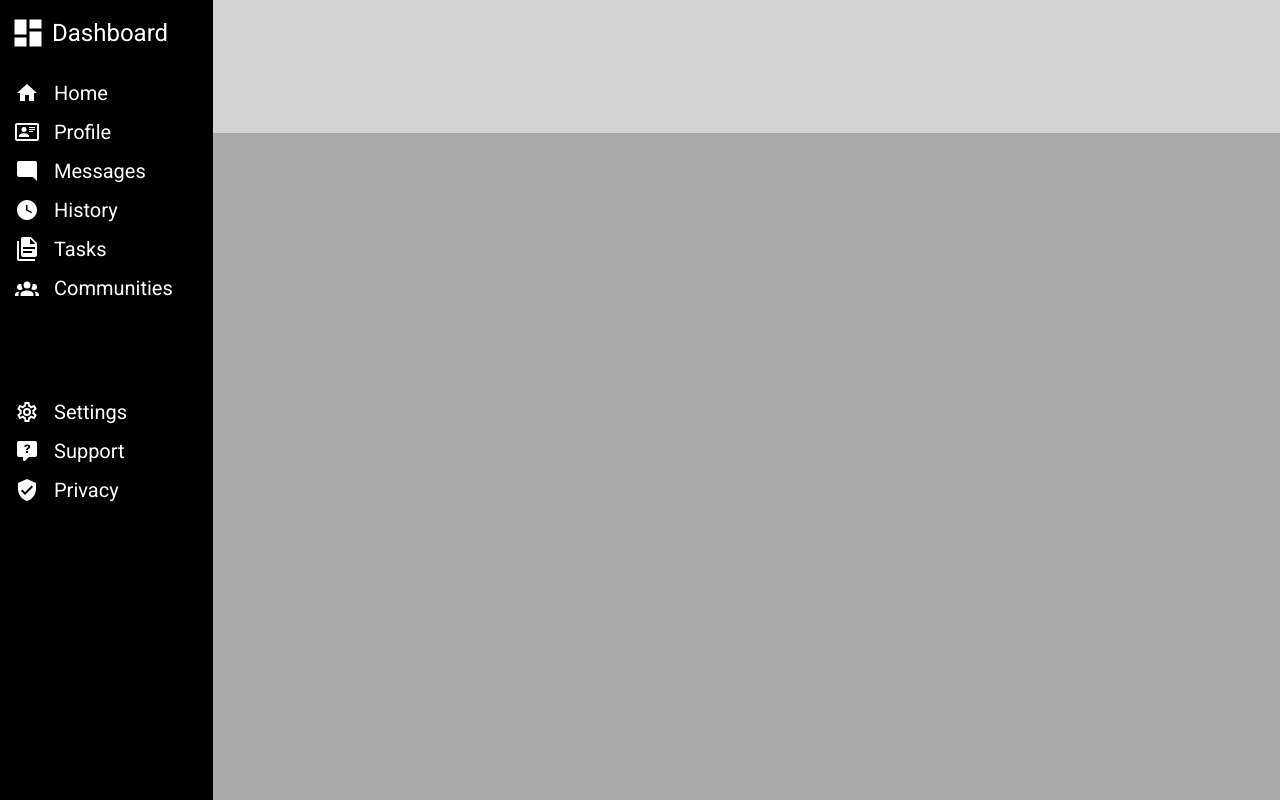
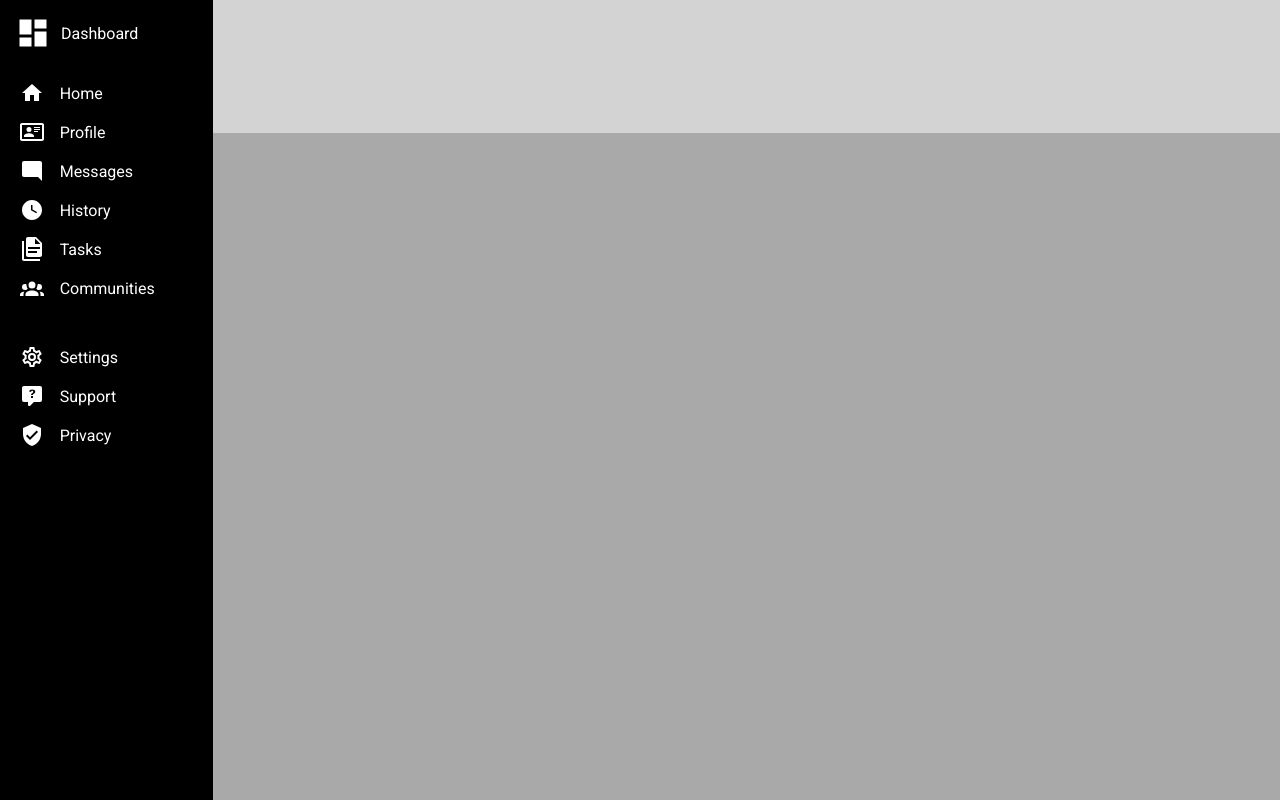
Before and after one commit to helloxmoto11/admin-dashboard, a plain HTML site: page index.html in a window 1280 px wide. Drawn offline with Linux system fonts and the light colour scheme.

Commit message:
Fresh Commit. side bar looks good.

```diff
--- a/index.html
+++ b/index.html
@@ -10,78 +10,76 @@
 </head>
 <body>
 <div class="sidebar">
-        <div class="sidebar-top">
-            <div class="sidebar-title">
+    <ul>
+        <li id="sidebar-header">
             <svg style="width:36px;height:36px" viewBox="0 0 24 24">
-                    <path fill="currentColor" d="M13,3V9H21V3M13,21H21V11H13M3,21H11V15H3M3,13H11V3H3V13Z" />
+                <path fill="currentColor" d="M13,3V9H21V3M13,21H21V11H13M3,21H11V15H3M3,13H11V3H3V13Z"/>
             </svg>
-                Dashboard
-            </div>
-            <ul>
+            <p>Dashboard</p>
+        </li>
         <li>
-                    <div>
             <svg style="width:24px;height:24px" viewBox="0 0 24 24">
-                    <path fill="currentColor" d="M10,20V14H14V20H19V12H22L12,3L2,12H5V20H10Z" />
+                <path fill="currentColor" d="M10,20V14H14V20H19V12H22L12,3L2,12H5V20H10Z"/>
             </svg>
-                    Home
-                    </div>
+            <p>Home</p>
         </li>
-                <li><div>
+        <li>
             <svg style="width:24px;height:24px" viewBox="0 0 24 24">
-                        <path fill="currentColor" d="M22,3H2C0.91,3.04 0.04,3.91 0,5V19C0.04,20.09 0.91,20.96 2,21H22C23.09,20.96 23.96,20.09 24,19V5C23.96,3.91 23.09,3.04 22,3M22,19H2V5H22V19M14,17V15.75C14,14.09 10.66,13.25 9,13.25C7.34,13.25 4,14.09 4,15.75V17H14M9,7A2.5,2.5 0 0,0 6.5,9.5A2.5,2.5 0 0,0 9,12A2.5,2.5 0 0,0 11.5,9.5A2.5,2.5 0 0,0 9,7M14,7V8H20V7H14M14,9V10H20V9H14M14,11V12H18V11H14" />
+                <path fill="currentColor"
+                      d="M22,3H2C0.91,3.04 0.04,3.91 0,5V19C0.04,20.09 0.91,20.96 2,21H22C23.09,20.96 23.96,20.09 24,19V5C23.96,3.91 23.09,3.04 22,3M22,19H2V5H22V19M14,17V15.75C14,14.09 10.66,13.25 9,13.25C7.34,13.25 4,14.09 4,15.75V17H14M9,7A2.5,2.5 0 0,0 6.5,9.5A2.5,2.5 0 0,0 9,12A2.5,2.5 0 0,0 11.5,9.5A2.5,2.5 0 0,0 9,7M14,7V8H20V7H14M14,9V10H20V9H14M14,11V12H18V11H14"/>
             </svg>
-                    Profile
-                </div></li>
+            <p>Profile</p>
+        </li>
         <li>
-                    <div>
             <svg style="width:24px;height:24px" viewBox="0 0 24 24">
-                            <path fill="currentColor" d="M22,4C22,2.89 21.1,2 20,2H4A2,2 0 0,0 2,4V16A2,2 0 0,0 4,18H18L22,22V4Z" />
+                <path fill="currentColor"
+                      d="M22,4C22,2.89 21.1,2 20,2H4A2,2 0 0,0 2,4V16A2,2 0 0,0 4,18H18L22,22V4Z"/>
             </svg>
-                        Messages
-                    </div>
+            <p>Messages</p>
         </li>
-                <li><div>
+        <li>
             <svg style="width:24px;height:24px" viewBox="0 0 24 24">
-                        <path fill="currentColor" d="M12 2C6.5 2 2 6.5 2 12C2 17.5 6.5 22 12 22C17.5 22 22 17.5 22 12S17.5 2 12 2M16.3 15.2L11 12.3V7H12.5V11.4L17 13.9L16.3 15.2Z" />
+                <path fill="currentColor"
+                      d="M12 2C6.5 2 2 6.5 2 12C2 17.5 6.5 22 12 22C17.5 22 22 17.5 22 12S17.5 2 12 2M16.3 15.2L11 12.3V7H12.5V11.4L17 13.9L16.3 15.2Z"/>
             </svg>
-                    History
-                </div></li>
-                <li><div>
+            <p>History</p>
+        </li>
+        <li>
             <svg style="width:24px;height:24px" viewBox="0 0 24 24">
-                        <path fill="currentColor" d="M4 4V22H20V24H4C2.9 24 2 23.1 2 22V4H4M15 7H20.5L15 1.5V7M8 0H16L22 6V18C22 19.11 21.11 20 20 20H8C6.89 20 6 19.1 6 18V2C6 .89 6.89 0 8 0M17 16V14H8V16H17M20 12V10H8V12H20Z" />
+                <path fill="currentColor"
+                      d="M4 4V22H20V24H4C2.9 24 2 23.1 2 22V4H4M15 7H20.5L15 1.5V7M8 0H16L22 6V18C22 19.11 21.11 20 20 20H8C6.89 20 6 19.1 6 18V2C6 .89 6.89 0 8 0M17 16V14H8V16H17M20 12V10H8V12H20Z"/>
             </svg>
-                    Tasks
-                </div></li>
-                <li><div>
+            <p>Tasks</p>
+        </li>
+        <li id="sidebar-communities">
             <svg style="width:24px;height:24px" viewBox="0 0 24 24">
-                        <path fill="currentColor" d="M12,5.5A3.5,3.5 0 0,1 15.5,9A3.5,3.5 0 0,1 12,12.5A3.5,3.5 0 0,1 8.5,9A3.5,3.5 0 0,1 12,5.5M5,8C5.56,8 6.08,8.15 6.53,8.42C6.38,9.85 6.8,11.27 7.66,12.38C7.16,13.34 6.16,14 5,14A3,3 0 0,1 2,11A3,3 0 0,1 5,8M19,8A3,3 0 0,1 22,11A3,3 0 0,1 19,14C17.84,14 16.84,13.34 16.34,12.38C17.2,11.27 17.62,9.85 17.47,8.42C17.92,8.15 18.44,8 19,8M5.5,18.25C5.5,16.18 8.41,14.5 12,14.5C15.59,14.5 18.5,16.18 18.5,18.25V20H5.5V18.25M0,20V18.5C0,17.11 1.89,15.94 4.45,15.6C3.86,16.28 3.5,17.22 3.5,18.25V20H0M24,20H20.5V18.25C20.5,17.22 20.14,16.28 19.55,15.6C22.11,15.94 24,17.11 24,18.5V20Z" />
+                <path fill="currentColor"
+                      d="M12,5.5A3.5,3.5 0 0,1 15.5,9A3.5,3.5 0 0,1 12,12.5A3.5,3.5 0 0,1 8.5,9A3.5,3.5 0 0,1 12,5.5M5,8C5.56,8 6.08,8.15 6.53,8.42C6.38,9.85 6.8,11.27 7.66,12.38C7.16,13.34 6.16,14 5,14A3,3 0 0,1 2,11A3,3 0 0,1 5,8M19,8A3,3 0 0,1 22,11A3,3 0 0,1 19,14C17.84,14 16.84,13.34 16.34,12.38C17.2,11.27 17.62,9.85 17.47,8.42C17.92,8.15 18.44,8 19,8M5.5,18.25C5.5,16.18 8.41,14.5 12,14.5C15.59,14.5 18.5,16.18 18.5,18.25V20H5.5V18.25M0,20V18.5C0,17.11 1.89,15.94 4.45,15.6C3.86,16.28 3.5,17.22 3.5,18.25V20H0M24,20H20.5V18.25C20.5,17.22 20.14,16.28 19.55,15.6C22.11,15.94 24,17.11 24,18.5V20Z"/>
             </svg>
-                    Communities
-                </div></li>
+            <p>Communities</p>
+        </li>
+        <li>
+            <svg style="width:24px;height:24px" viewBox="0 0 24 24">
+                <path fill="currentColor"
+                      d="M12,8A4,4 0 0,1 16,12A4,4 0 0,1 12,16A4,4 0 0,1 8,12A4,4 0 0,1 12,8M12,10A2,2 0 0,0 10,12A2,2 0 0,0 12,14A2,2 0 0,0 14,12A2,2 0 0,0 12,10M10,22C9.75,22 9.54,21.82 9.5,21.58L9.13,18.93C8.5,18.68 7.96,18.34 7.44,17.94L4.95,18.95C4.73,19.03 4.46,18.95 4.34,18.73L2.34,15.27C2.21,15.05 2.27,14.78 2.46,14.63L4.57,12.97L4.5,12L4.57,11L2.46,9.37C2.27,9.22 2.21,8.95 2.34,8.73L4.34,5.27C4.46,5.05 4.73,4.96 4.95,5.05L7.44,6.05C7.96,5.66 8.5,5.32 9.13,5.07L9.5,2.42C9.54,2.18 9.75,2 10,2H14C14.25,2 14.46,2.18 14.5,2.42L14.87,5.07C15.5,5.32 16.04,5.66 16.56,6.05L19.05,5.05C19.27,4.96 19.54,5.05 19.66,5.27L21.66,8.73C21.79,8.95 21.73,9.22 21.54,9.37L19.43,11L19.5,12L19.43,13L21.54,14.63C21.73,14.78 21.79,15.05 21.66,15.27L19.66,18.73C19.54,18.95 19.27,19.04 19.05,18.95L16.56,17.95C16.04,18.34 15.5,18.68 14.87,18.93L14.5,21.58C14.46,21.82 14.25,22 14,22H10M11.25,4L10.88,6.61C9.68,6.86 8.62,7.5 7.85,8.39L5.44,7.35L4.69,8.65L6.8,10.2C6.4,11.37 6.4,12.64 6.8,13.8L4.68,15.36L5.43,16.66L7.86,15.62C8.63,16.5 9.68,17.14 10.87,17.38L11.24,20H12.76L13.13,17.39C14.32,17.14 15.37,16.5 16.14,15.62L18.57,16.66L19.32,15.36L17.2,13.81C17.6,12.64 17.6,11.37 17.2,10.2L19.31,8.65L18.56,7.35L16.15,8.39C15.38,7.5 14.32,6.86 13.12,6.62L12.75,4H11.25Z"/>
+            </svg>
+            <p>Settings</p>
+        </li>
+        <li>
+            <svg style="width:24px;height:24px" viewBox="0 0 24 24">
+                <path fill="currentColor"
+                      d="M4,2H20A2,2 0 0,1 22,4V16A2,2 0 0,1 20,18H13.9L10.2,21.71C10,21.9 9.75,22 9.5,22V22H9A1,1 0 0,1 8,21V18H4A2,2 0 0,1 2,16V4C2,2.89 2.9,2 4,2M12.19,5.5C11.3,5.5 10.59,5.68 10.05,6.04C9.5,6.4 9.22,7 9.27,7.69H11.24C11.24,7.41 11.34,7.2 11.5,7.06C11.7,6.92 11.92,6.85 12.19,6.85C12.5,6.85 12.77,6.93 12.95,7.11C13.13,7.28 13.22,7.5 13.22,7.8C13.22,8.08 13.14,8.33 13,8.54C12.83,8.76 12.62,8.94 12.36,9.08C11.84,9.4 11.5,9.68 11.29,9.92C11.1,10.16 11,10.5 11,11H13C13,10.72 13.05,10.5 13.14,10.32C13.23,10.15 13.4,10 13.66,9.85C14.12,9.64 14.5,9.36 14.79,9C15.08,8.63 15.23,8.24 15.23,7.8C15.23,7.1 14.96,6.54 14.42,6.12C13.88,5.71 13.13,5.5 12.19,5.5M11,12V14H13V12H11Z"/>
+            </svg>
+            <p>Support</p>
+        </li>
+        <li>
+            <svg style="width:24px;height:24px" viewBox="0 0 24 24">
+                <path fill="currentColor"
+                      d="M10,17L6,13L7.41,11.59L10,14.17L16.59,7.58L18,9M12,1L3,5V11C3,16.55 6.84,21.74 12,23C17.16,21.74 21,16.55 21,11V5L12,1Z"/>
+            </svg>
+            <p>Privacy</p>
+        </li>
     </ul>
-        </div>
-        <div class="sidebar-bottom">
-            <ul>
-                <li><div>
-                    <svg style="width:24px;height:24px" viewBox="0 0 24 24">
-                        <path fill="currentColor" d="M12,8A4,4 0 0,1 16,12A4,4 0 0,1 12,16A4,4 0 0,1 8,12A4,4 0 0,1 12,8M12,10A2,2 0 0,0 10,12A2,2 0 0,0 12,14A2,2 0 0,0 14,12A2,2 0 0,0 12,10M10,22C9.75,22 9.54,21.82 9.5,21.58L9.13,18.93C8.5,18.68 7.96,18.34 7.44,17.94L4.95,18.95C4.73,19.03 4.46,18.95 4.34,18.73L2.34,15.27C2.21,15.05 2.27,14.78 2.46,14.63L4.57,12.97L4.5,12L4.57,11L2.46,9.37C2.27,9.22 2.21,8.95 2.34,8.73L4.34,5.27C4.46,5.05 4.73,4.96 4.95,5.05L7.44,6.05C7.96,5.66 8.5,5.32 9.13,5.07L9.5,2.42C9.54,2.18 9.75,2 10,2H14C14.25,2 14.46,2.18 14.5,2.42L14.87,5.07C15.5,5.32 16.04,5.66 16.56,6.05L19.05,5.05C19.27,4.96 19.54,5.05 19.66,5.27L21.66,8.73C21.79,8.95 21.73,9.22 21.54,9.37L19.43,11L19.5,12L19.43,13L21.54,14.63C21.73,14.78 21.79,15.05 21.66,15.27L19.66,18.73C19.54,18.95 19.27,19.04 19.05,18.95L16.56,17.95C16.04,18.34 15.5,18.68 14.87,18.93L14.5,21.58C14.46,21.82 14.25,22 14,22H10M11.25,4L10.88,6.61C9.68,6.86 8.62,7.5 7.85,8.39L5.44,7.35L4.69,8.65L6.8,10.2C6.4,11.37 6.4,12.64 6.8,13.8L4.68,15.36L5.43,16.66L7.86,15.62C8.63,16.5 9.68,17.14 10.87,17.38L11.24,20H12.76L13.13,17.39C14.32,17.14 15.37,16.5 16.14,15.62L18.57,16.66L19.32,15.36L17.2,13.81C17.6,12.64 17.6,11.37 17.2,10.2L19.31,8.65L18.56,7.35L16.15,8.39C15.38,7.5 14.32,6.86 13.12,6.62L12.75,4H11.25Z" />
-                    </svg>
-                    Settings
-                </div></li>
-                <li><div>
-                    <svg style="width:24px;height:24px" viewBox="0 0 24 24">
-                        <path fill="currentColor" d="M4,2H20A2,2 0 0,1 22,4V16A2,2 0 0,1 20,18H13.9L10.2,21.71C10,21.9 9.75,22 9.5,22V22H9A1,1 0 0,1 8,21V18H4A2,2 0 0,1 2,16V4C2,2.89 2.9,2 4,2M12.19,5.5C11.3,5.5 10.59,5.68 10.05,6.04C9.5,6.4 9.22,7 9.27,7.69H11.24C11.24,7.41 11.34,7.2 11.5,7.06C11.7,6.92 11.92,6.85 12.19,6.85C12.5,6.85 12.77,6.93 12.95,7.11C13.13,7.28 13.22,7.5 13.22,7.8C13.22,8.08 13.14,8.33 13,8.54C12.83,8.76 12.62,8.94 12.36,9.08C11.84,9.4 11.5,9.68 11.29,9.92C11.1,10.16 11,10.5 11,11H13C13,10.72 13.05,10.5 13.14,10.32C13.23,10.15 13.4,10 13.66,9.85C14.12,9.64 14.5,9.36 14.79,9C15.08,8.63 15.23,8.24 15.23,7.8C15.23,7.1 14.96,6.54 14.42,6.12C13.88,5.71 13.13,5.5 12.19,5.5M11,12V14H13V12H11Z" />
-                    </svg>
-                    Support
-                </div></li>
-                <li><div>
-                    <svg style="width:24px;height:24px" viewBox="0 0 24 24">
-                        <path fill="currentColor" d="M10,17L6,13L7.41,11.59L10,14.17L16.59,7.58L18,9M12,1L3,5V11C3,16.55 6.84,21.74 12,23C17.16,21.74 21,16.55 21,11V5L12,1Z" />
-                    </svg>
-                    Privacy
-                </div></li>
-            </ul>
-        </div>
 </div>
 <div class="header">
 
--- a/style.css
+++ b/style.css
@@ -17,43 +17,39 @@ body {
     color: white;
     grid-column: 1 / 2;
     grid-row: 1 / 3;
-    display: grid;
-    grid-template-rows: 1fr 1fr;
     padding: 15px;
-}
-
-.sidebar-top {
-    grid-row: 1 / 2;
-}
-
-.sidebar-title {
-    margin-bottom: 30px;
-    font-size: 1.5rem;
-    display: flex;
-    align-items: center;
-    gap: 6px;
-    margin-left: -5px;
-}
-
-.sidebar-bottom {
-    grid-row: 2 / 3;
 }
 
 ul {
     list-style: none;
     display: grid;
-    grid-template-columns: 1fr;
     gap: 15px;
 }
 
-li div {
-    display: flex;
-    align-items: center;
-    font-size: 1.25rem;
-    gap: 15px;
+#sidebar-header {
+    margin-bottom: 15px;
 }
 
+#sidebar-communities {
+    margin-bottom: 30px;
+}
 
+li {
+    display: grid;
+    grid-template-columns: 1fr 4fr;
+    gap: 10px;
+}
+
+li svg {
+    grid-column: 1 / 2;
+    justify-self: center;
+    align-self: center;
+}
+
+li p {
+    grid-column: 2 / 3;
+    align-self: center;
+}
 
 
 .header {
```
Lines whose indentation alone changed are shown as unchanged.
